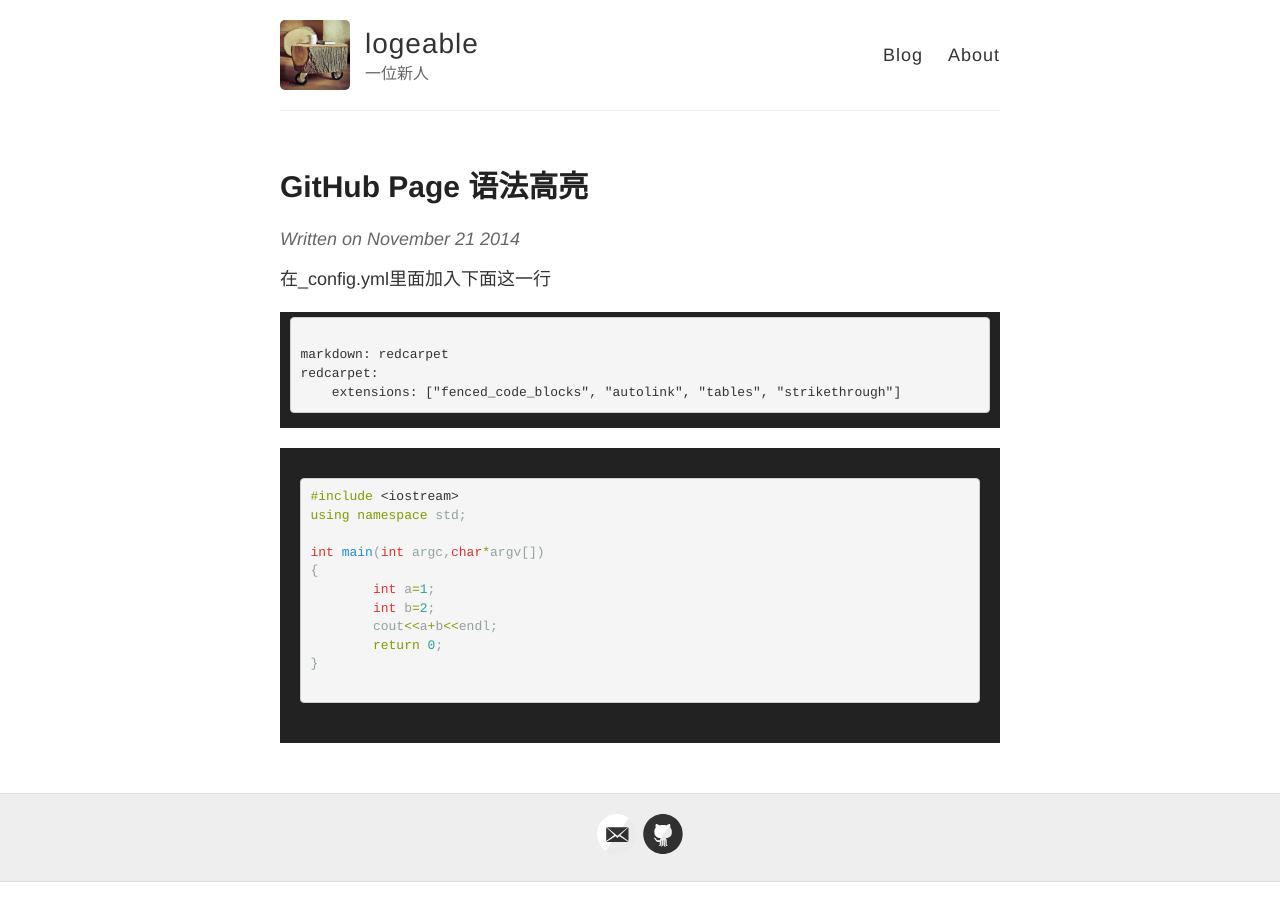
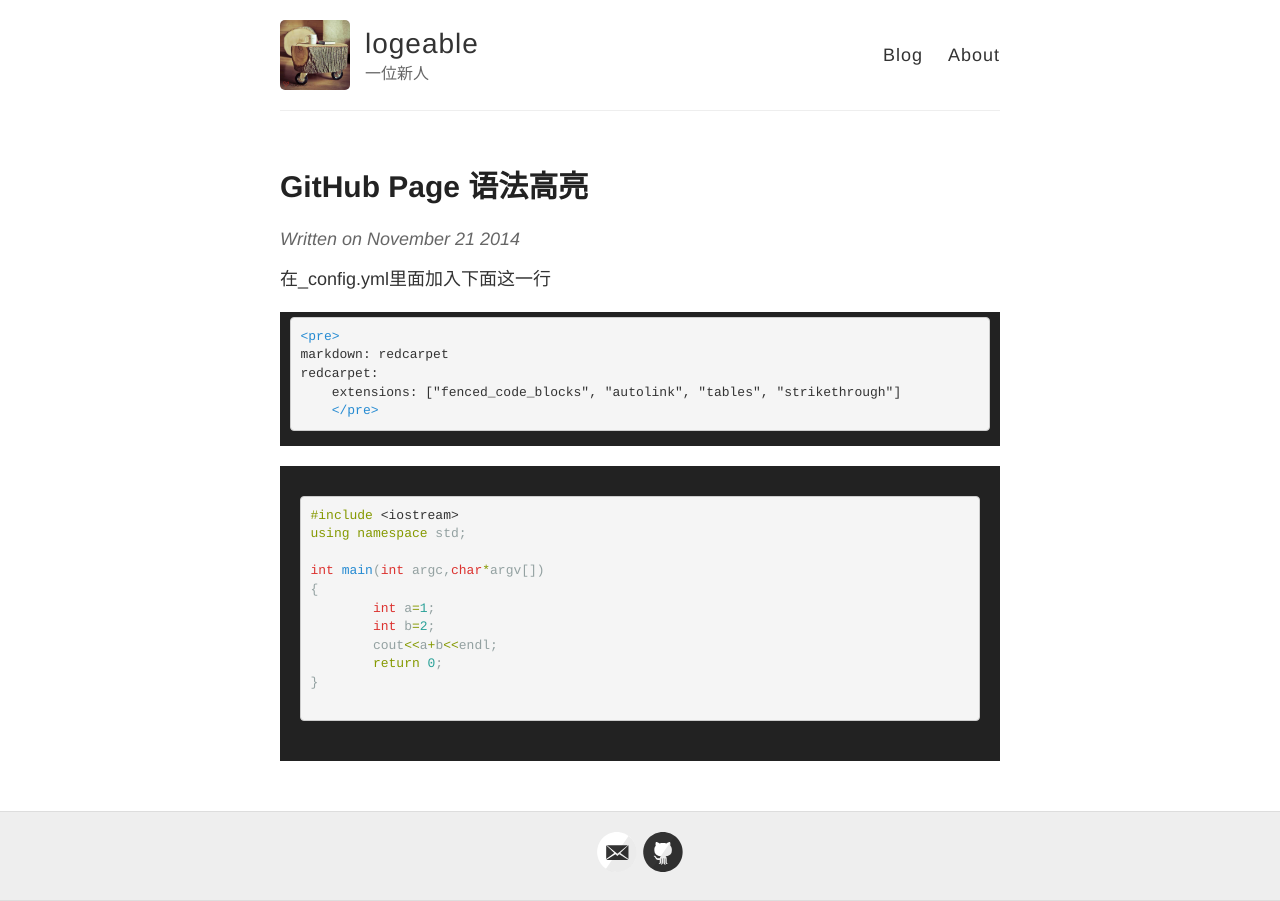
Before and after one commit to logeable/logeable.github.io, a Jekyll site: the page built from _posts/2014-11-21-GitHub Page 语法高亮.md, in a window 1280 px wide. Built offline with Jekyll 4.4.1, drawn with Linux system fonts in a browser that asks for light colours; Markdown is read by kramdown in place of the engine named in the settings.

Commit message:
Update 2014-11-21-GitHub Page 语法高亮.md

```diff
--- a/_posts/2014-11-21-GitHub Page 语法高亮.md
+++ b/_posts/2014-11-21-GitHub Page 语法高亮.md
@@ -5,10 +5,12 @@ category: [syntax,highlight,github page]
 ---
 
 在_config.yml里面加入下面这一行
-{% highlight pre %}
+{% highlight html %}
+<pre>
 markdown: redcarpet
 redcarpet:
     extensions: ["fenced_code_blocks", "autolink", "tables", "strikethrough"]
+    </pre>
 {% endhighlight%}
 
 
```
